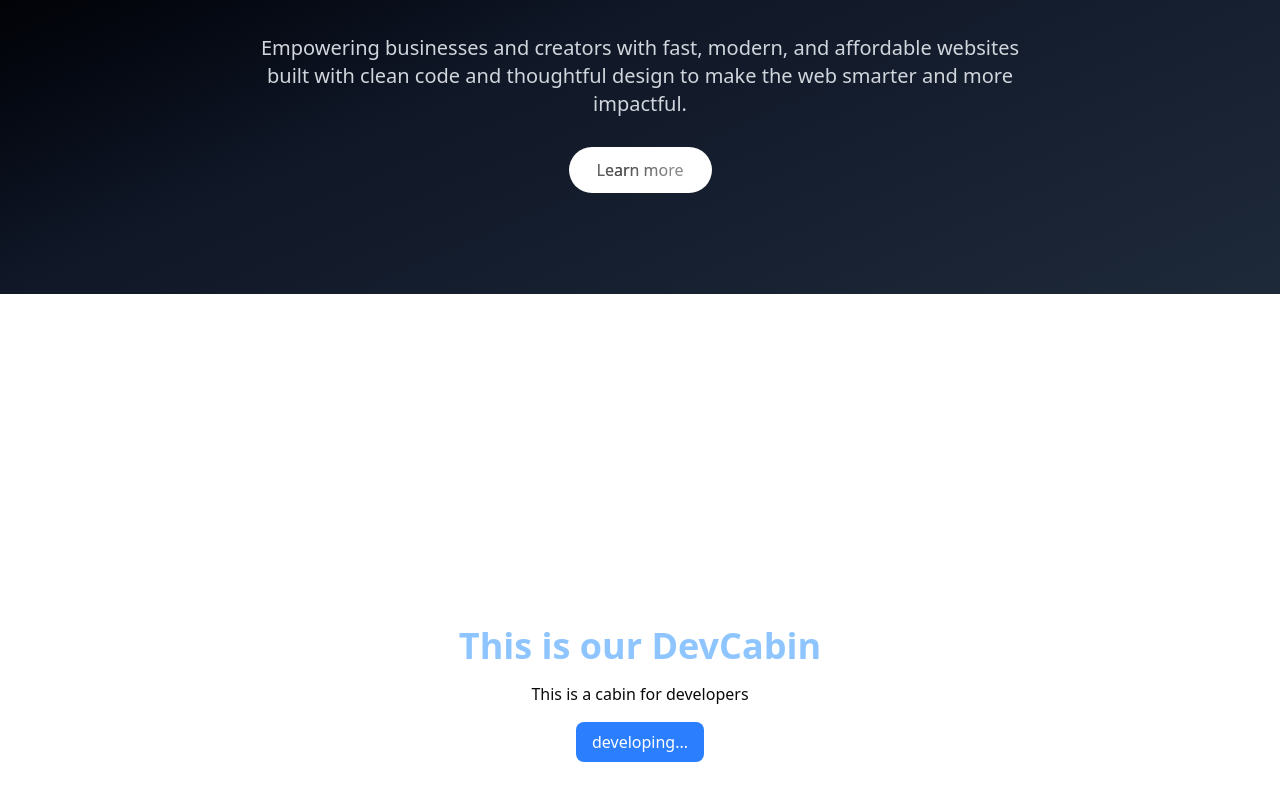
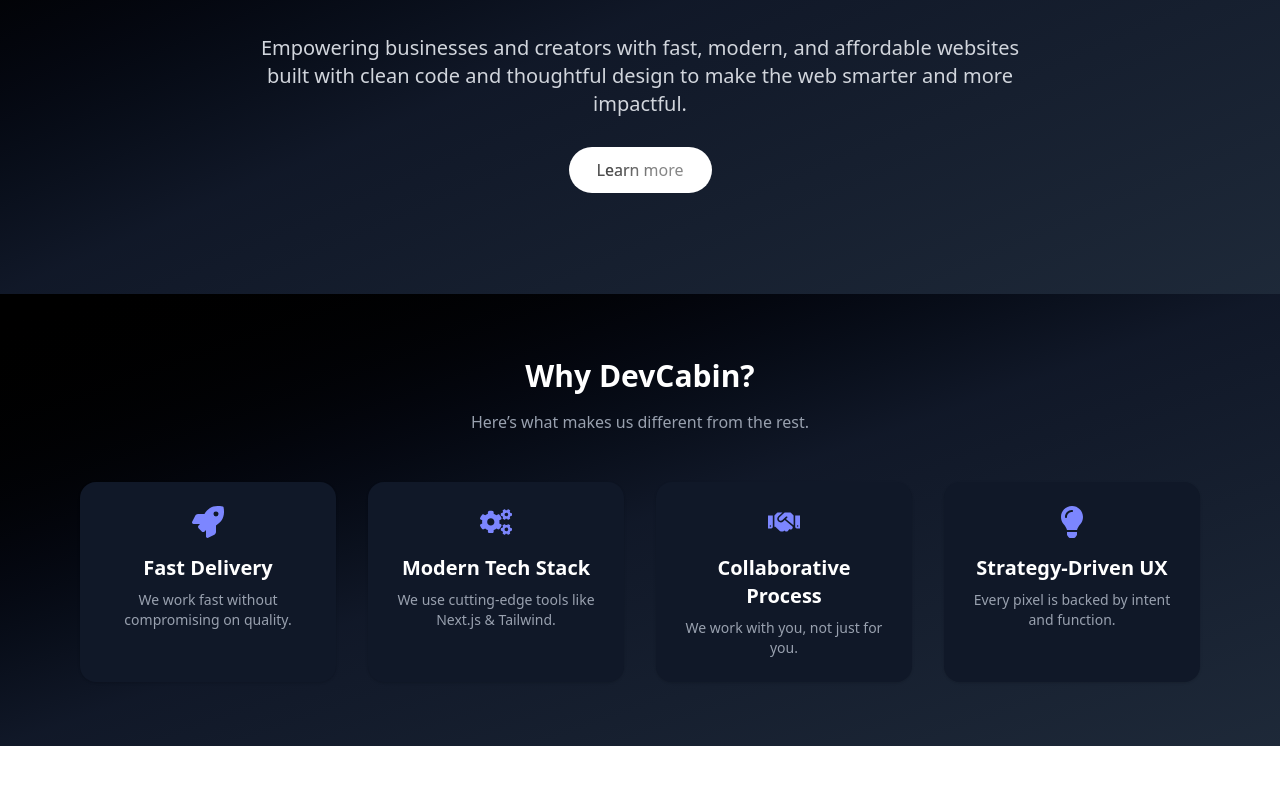
Before and after one commit to Asadulla56/-devcabin-website, a Next.js app: page / in a window 1280 px wide. Shown: the part 324-1124 px from the top of the page. Built offline with nearby package versions, Linux system fonts and the light colour scheme.

Commit message:
implement why we are section

```diff
--- /dev/null
+++ b/src/Component/WhyDevCabin.jsx
@@ -0,0 +1,55 @@
+// components/WhyDevCabin.tsx
+
+import { FaRocket, FaCogs, FaHandshake, FaLightbulb } from 'react-icons/fa';
+
+const features = [
+  {
+    icon: <FaRocket className="h-8 w-8 text-indigo-400" />,
+    title: 'Fast Delivery',
+    desc: 'We work fast without compromising on quality.',
+  },
+  {
+    icon: <FaCogs className="h-8 w-8 text-indigo-400" />,
+    title: 'Modern Tech Stack',
+    desc: 'We use cutting-edge tools like Next.js & Tailwind.',
+  },
+  {
+    icon: <FaHandshake className="h-8 w-8 text-indigo-400" />,
+    title: 'Collaborative Process',
+    desc: 'We work with you, not just for you.',
+  },
+  {
+    icon: <FaLightbulb className="h-8 w-8 text-indigo-400" />,
+    title: 'Strategy-Driven UX',
+    desc: 'Every pixel is backed by intent and function.',
+  },
+];
+
+export default function WhyDevCabin() {
+  return (
+    <section className="py-16 bg-gradient-to-br from-black via-gray-900 to-gray-800">
+      <div className="max-w-6xl mx-auto px-4 text-center">
+        <h2 className="text-3xl font-bold text-white mb-4">
+          Why DevCabin?
+        </h2>
+        <p className="text-gray-400 mb-12">
+          Here’s what makes us different from the rest.
+        </p>
+        <div className="grid gap-8 grid-cols-1 sm:grid-cols-2 md:grid-cols-4">
+          {features.map((feature, i) => (
+            <div
+              key={i}
+              className="bg-gray-900 p-6 rounded-2xl shadow-sm hover:shadow-md transition"
+            >
+              <div className="flex justify-center mb-4">
+                {feature.icon}
+              </div>
+              <h3 className="text-xl font-semibold text-white">{feature.title}</h3>
+              <p className="text-sm text-gray-400 mt-2">{feature.desc}</p>
+            </div>
+          ))}
+        </div>
+      </div>
+    </section>
+  );
+}
--- a/src/app/page.js
+++ b/src/app/page.js
@@ -1,11 +1,13 @@
 import Image from "next/image";
 import Navber from "@/Component/Navber";
 import Hero from "@/Component/Hero";
+import WhyDevCabin from "@/Component/WhyDevCabin";
 export default function Home() {
   return (
    <>
    <Navber/>
    <Hero/>
+   <WhyDevCabin/>
    <div className="flex flex-col justify-center items-center h-screen gap-4">
     <h1 className="text-4xl font-bold text-blue-300">This is our DevCabin</h1>
     <p>This is a cabin for developers</p>
```
